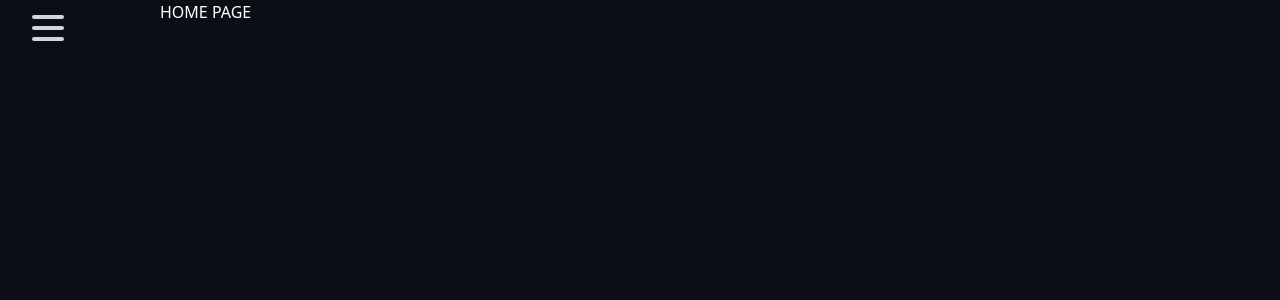
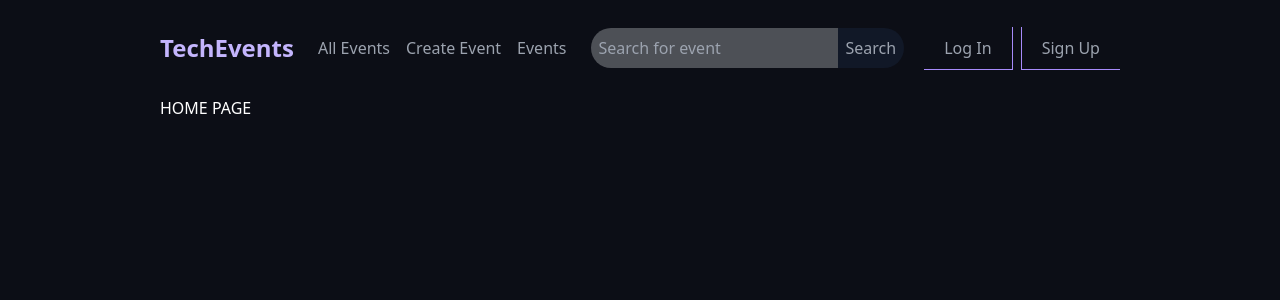
Before and after one commit to Mustycodes/tech-events-app, a React (Create React App) app: page / in a window 1280 px wide. Shown: the top 300 px of the page. Built offline with nearby package versions, Linux system fonts and the light colour scheme.

Commit message:
mobile navbar style fixes

```diff
--- a/src/App.tsx
+++ b/src/App.tsx
@@ -34,10 +34,10 @@ function App() {
     <div className=" lg:mx-36 text-white">
       {/* Page Overlay */}
        <Overlay open={open} />
-      {/* <Header /> */}
-      <div ref={navbarRef}>
+      <Header />
+      <div className="block md:hidden" ref={navbarRef}>
         <Burger open={open} setOpen={setOpen} />
-        <Menu open={open} />
+        <Menu open={open} setOpen={() => setOpen(false)} />
       </div>
 
 
--- a/src/components/Header.tsx
+++ b/src/components/Header.tsx
@@ -24,7 +24,7 @@ const Header = () => {
     </li>
   );
   return (
-    <header className="text-gray-400 flex justify-between py-6 items-center">
+    <header className="hidden md:flex text-gray-400 justify-between py-6 items-center">
       <div className="logo">
         <Link className="font-bold text-2xl text-purple-300" to="/">
           TechEvents
--- a/src/components/navbar/Burger/StyledBurger.tsx
+++ b/src/components/navbar/Burger/StyledBurger.tsx
@@ -1,6 +1,6 @@
 import React from 'react'
 export const StyledBurger = ({children, onClick}: any) => (
-  <button onClick={onClick} className="absolute top-3 left-8 flex flex-col justify-around w-8 h-8 bg-transparent border-none cursor-pointer p-0 z-50 focus:outline-none">
+  <button onClick={onClick} className="absolute top-3 right-8 flex flex-col justify-around w-8 h-8 bg-transparent border-none cursor-pointer p-0 z-50 focus:outline-none">
     {children}
   </button>
 )
--- a/src/components/navbar/Menu/Menu.tsx
+++ b/src/components/navbar/Menu/Menu.tsx
@@ -1,9 +1,9 @@
 import {StyledMenu, StyledLink} from './StyledMenu'
-const Menu = ({open}: {open:boolean}) => (
+const Menu = ({open, setOpen}: {open:boolean, setOpen():void}) => (
   <StyledMenu open={open}>
-    <StyledLink to="/">Home</StyledLink>
-    <StyledLink to="/events/new">Create Event</StyledLink>
-    <StyledLink to="/login">Login</StyledLink>
+    <StyledLink to="/" closeNav={setOpen} >Home</StyledLink>
+    <StyledLink to="/events/new" closeNav={setOpen}>Create Event</StyledLink>
+    <StyledLink to="/login" closeNav={setOpen}>Login</StyledLink>
   </StyledMenu>
 )
 
--- a/src/components/navbar/Menu/StyledMenu.tsx
+++ b/src/components/navbar/Menu/StyledMenu.tsx
@@ -1,10 +1,10 @@
 import { Link } from 'react-router-dom'
 export const StyledMenu = ({open, children}: any) => (
-  <nav className={`flex flex-col justify-center bg-gray-600 h-screen text-left p-8 absolute top-0 left-0 transition-transform duration-300 ease-in-out w-full md:w-8/12 z-40 transform ${open ? "translate-x-0" : "-translate-x-full"}`}>
+  <nav className={`flex flex-col justify-center bg-primary-bg h-screen text-left p-8 absolute top-0 left-0 transition-transform duration-300 ease-in-out w-5/6 md:w-8/12 z-40 transform ${open ? "translate-x-0" : "-translate-x-full"}`}>
     {children}
   </nav>
 )
 
-export const StyledLink = ({to, children}:any) => (
-  <Link to={to} className="text-2xl md:text-3xl text-center md:text-left uppercase py-8 px-0 font-bold tracking-wider text-gray-100 no-underline transition-colors">{children}</Link>
+export const StyledLink = ({to, children, closeNav}:any) => (
+  <Link to={to} onClick={closeNav} className="text-2xl md:text-3xl text-center md:text-left uppercase py-8 px-0 font-bold tracking-wider text-gray-100 no-underline transition-colors">{children}</Link>
 )
```
Also changed, not shown: src/index.css (line endings or trailing spaces).
